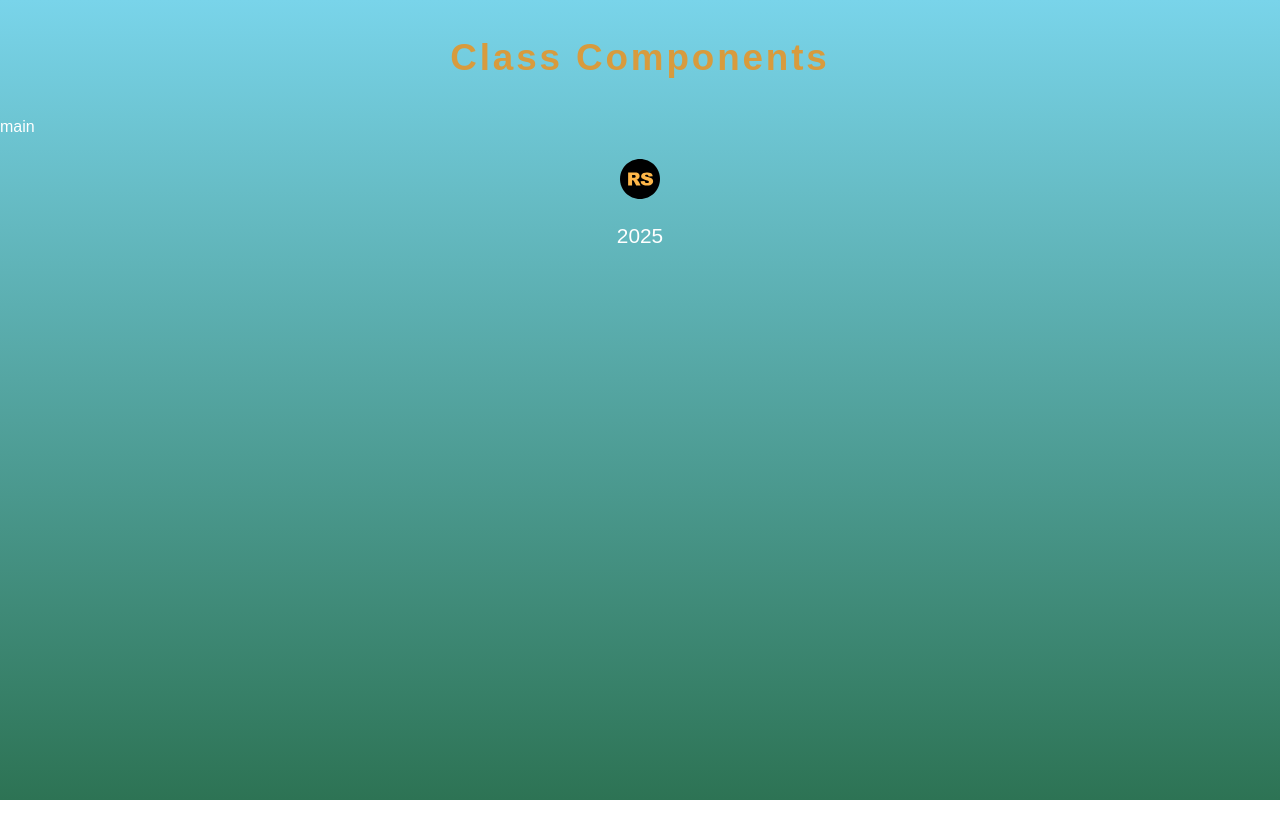
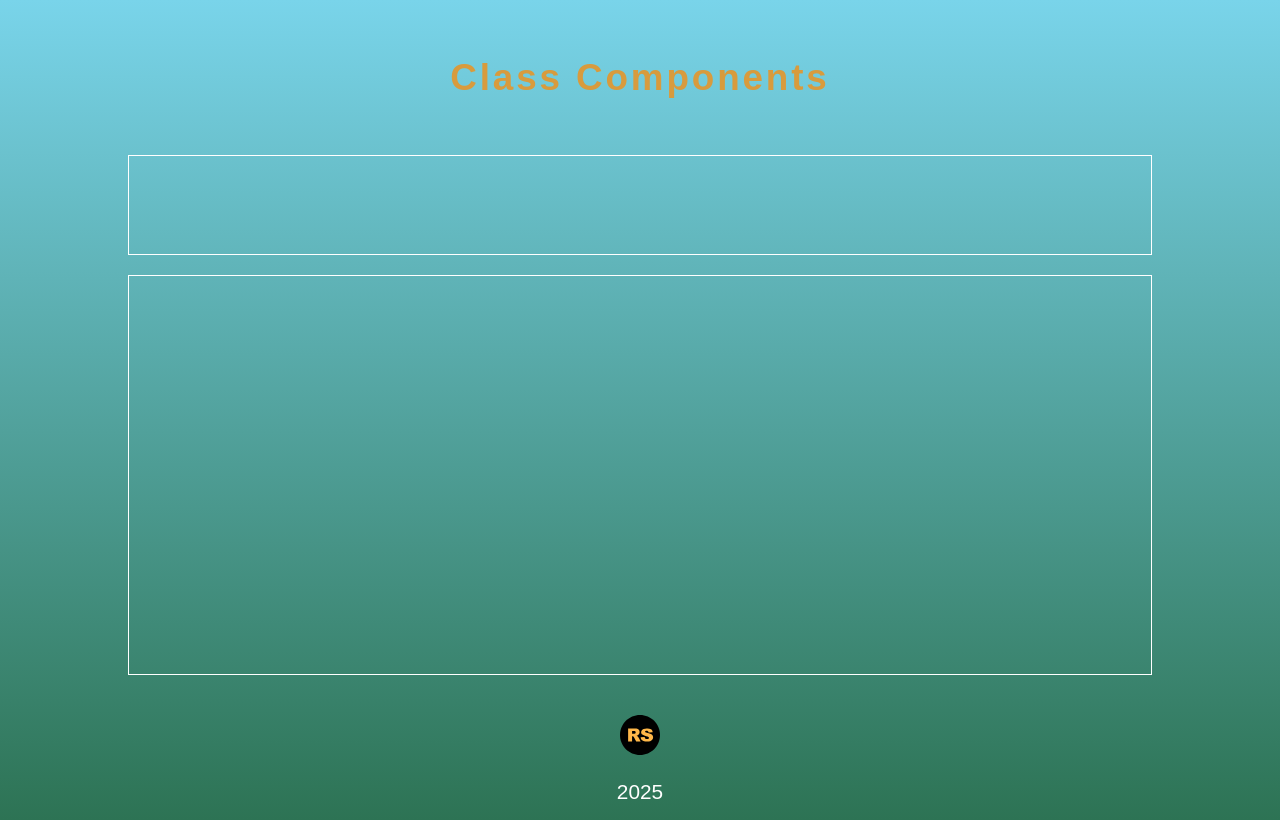
Before and after one commit to scheslen/React2025, a React (Vite) app in the folder class-components/: page / in a window 1280 px wide. Built offline with nearby package versions, Linux system fonts and the light colour scheme.

Commit message:
feat: correct styles

```diff
--- a/class-components/src/app/styles.css
+++ b/class-components/src/app/app.css
@@ -51,8 +51,13 @@ body {
 
 .container {
   max-width: 1440px;
-  margin: 0 auto;
+  margin: 20px auto;
   display: flex;
+  flex-direction: column;
+  justify-content: center;
+  align-items: center;
+  gap: 20px;
+  flex-wrap: wrap;
 }
 
 h1 {
--- a/class-components/src/components/Footer/Footer.tsx
+++ b/class-components/src/components/Footer/Footer.tsx
@@ -2,16 +2,14 @@ import "./footer.css";
 export const Footer = () => {
   return (
     <footer className="footer">
-         <div className="container">
+      {/* <div className="container"> */}
+        <div className="footer__wrapper">
           <a href="https://rs.school" target="_blank" rel="noopener noreferrer">
-            <img
-              className="footer__logo"
-              src="logoRss.svg"
-              alt="logo RSS"
-            />
+            <img className="footer__logo" src="logoRss.svg"  alt="logo RSS" />
           </a>
+          <p>2025</p>
         </div>
-        <p>2025</p>
+      {/* </div> */}
     </footer>
   );
 };
--- a/class-components/src/components/Footer/footer.css
+++ b/class-components/src/components/Footer/footer.css
@@ -8,6 +8,17 @@
   font-size: 1.3rem;
 }
 
+.footer__wrapper{
+  width: 100%;
+  display: flex;
+  flex-direction: column;
+  justify-content: center;
+  align-items: center;
+  flex-wrap: wrap;
+  font-size: 1.3rem;
+   /* border: 1px solid var(--color-txt); */
+}
+
 .footer__logo {
   width: 40px;
   margin: 20px;
--- /dev/null
+++ b/class-components/src/components/Home/Home.tsx
@@ -0,0 +1,12 @@
+import "./home.css";
+
+export const Home = () => {
+  return (
+    <main className="main">
+      <div className='container'>
+        <div className="controls"></div>
+        <div className="results"></div>
+      </div>
+    </main>
+  );
+};
--- a/class-components/src/components/Home/Main/Main.tsx
+++ /dev/null
@@ -1,11 +0,0 @@
-import "./main.css";
-
-export const Main = () => {
-  return (
-    <main className="main">
-      <div className='container'>
-         main
-      </div>
-    </main>
-  );
-};
--- a/class-components/src/components/Home/Main/main.css
+++ /dev/null
@@ -1,3 +0,0 @@
-.main {
-  width: 100%;
-}
--- /dev/null
+++ b/class-components/src/components/Home/home.css
@@ -0,0 +1,14 @@
+.main {
+  width: 100%;
+}
+.controls{
+  width: 80%;
+  min-height: 100px;
+  border: 1px solid var(--color-txt);
+}
+
+.results{
+  width: 80%;
+  min-height: 400px;
+  border: 1px solid var(--color-txt);
+}
--- a/class-components/src/index.tsx
+++ b/class-components/src/index.tsx
@@ -3,7 +3,7 @@ import ReactDOM from "react-dom/client";
 import { BrowserRouter, Routes, Route } from "react-router-dom";
 import { PageHome } from "./pages/pageHome";
 import { PageNotFound } from "./pages/pageNotFound";
-import "./app/styles.css";
+import "./app/app.css";
 
 const root = ReactDOM.createRoot(
   document.getElementById("root") as HTMLElement,
--- a/class-components/src/pages/pageHome.tsx
+++ b/class-components/src/pages/pageHome.tsx
@@ -1,12 +1,12 @@
 import { Header } from "../components/Header/Header";
-import { Main } from "../components/Home/Main/Main";
+import { Home } from "../components/Home/Home";
 import { Footer } from "../components/Footer/Footer";
 
 export const PageHome = () => {
   return (
     <>
       <Header />
-      <Main />
+      <Home />
       <Footer />
     </>
   );
```
